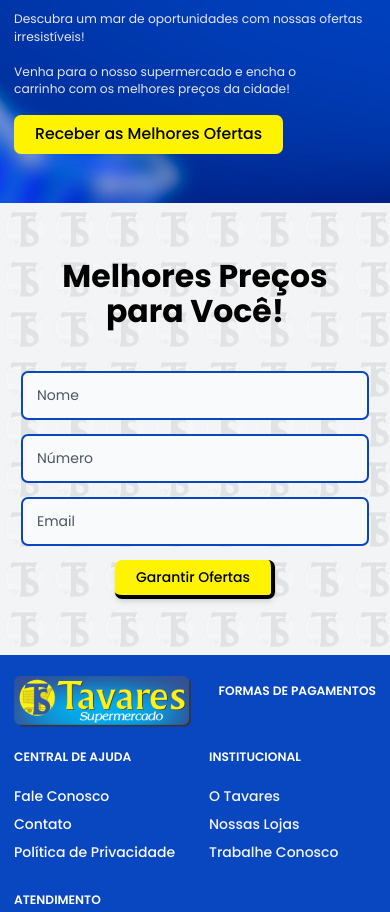
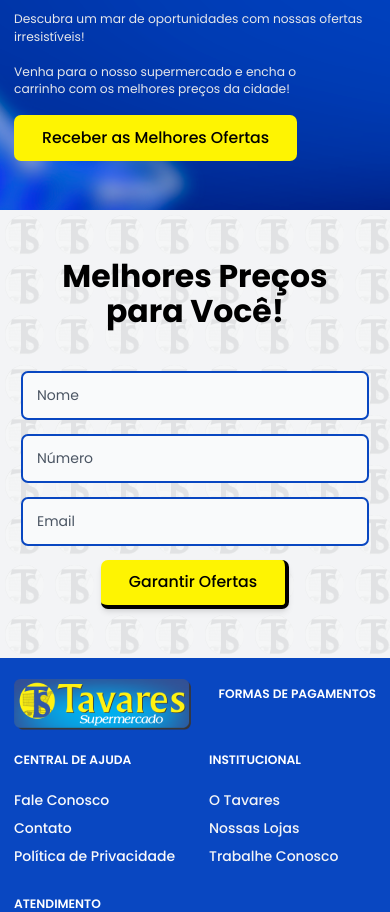
Before and after one commit to clevessonmendonca/Tavares-Supermercado, a Next.js app: page /lojas in a window 390 px wide. Shown: the part 1710-2622 px from the top of the page. Built offline with nearby package versions, Linux system fonts and the light colour scheme.

Commit message:
feat: mobile font and desktop adaptive

```diff
--- a/src/app/sobre/page.tsx
+++ b/src/app/sobre/page.tsx
@@ -25,7 +25,7 @@ export default function Sobre() {
             </svg>
           </span>
         </div>
-        <div className="bg-background pt-8 text-black">
+        <div className="pt-8 text-black">
           <div className="container mx-auto px-4">
             <h1 className="mb-4 text-center text-2xl font-bold">
               Sobre o Tavares Supermercado
@@ -90,7 +90,7 @@ export default function Sobre() {
             </div>
           </div>
           <div className="bg-secondary text-primary -mb-7 pt-2 pb-12 mt-12">
-            <p className="mx-auto my-8 max-w-xl text-center text-lg font-medium">
+            <p className="mx-auto my-8 max-w-xl px-4 text-center text-lg font-medium">
               Agradecemos por fazer parte da nossa história e por confiar em nós
               para suas compras diárias. Estamos comprometidos em continuar
               crescendo e servindo nossa comunidade da melhor maneira possível.
--- a/src/components/AdOffers.tsx
+++ b/src/components/AdOffers.tsx
@@ -24,7 +24,7 @@ export const AdOffers = () => {
         <motion.button
           whileHover={{ scale: 1.1 }}
           whileTap={{ scale: 0.9 }}
-          className="rounded-lg bg-secondary px-6 py-2 text-lg font-medium hover:scale-105 hover:brightness-90"
+          className="rounded-lg bg-secondary px-8 py-3 text-lg font-medium hover:scale-105 hover:brightness-90"
         >
           Receber as Melhores Ofertas
         </motion.button>
--- a/src/components/Carousel.tsx
+++ b/src/components/Carousel.tsx
@@ -39,8 +39,8 @@ const Carousel = () => {
       <div className="swiper-container relative w-full">
         <div className="swiper-wrapper">
           {banners.map((banner) => (
-            <div className="swiper-slide max-w-full">
-              <div key={banner.path} className="swiper-slide max-w-full">
+            <div key={banner.path} className="swiper-slide max-w-full">
+              <div className="swiper-slide max-w-full">
                 <Image
                   src={banner.path}
                   alt={banner.title}
--- a/src/components/Contact.tsx
+++ b/src/components/Contact.tsx
@@ -34,7 +34,7 @@ export const Contact = () => {
   return (
     <section
       id="contato"
-      className="flex items-center justify-center bg-gray-100 bg-background px-6 py-16 md:py-32"
+      className="flex items-center justify-center bg-gray-100 bg-background px-6 py-14 md:py-14"
     >
       <motion.div
         initial={{ opacity: 0 }}
@@ -75,7 +75,7 @@ export const Contact = () => {
             whileHover={{ scale: 1.1 }}
             whileTap={{ scale: 0.9 }}
             transition={{ type: "spring", stiffness: 200, damping: 10 }}
-            className="mx-auto rounded-lg border-b-4 border-r-4 border-black bg-secondary px-6 py-2 font-medium shadow-md"
+            className="mx-auto rounded-lg border-b-4 border-r-4 border-black bg-secondary px-8 py-3 text-lg font-medium shadow-md"
           >
             Garantir Ofertas
           </motion.button>
--- a/src/components/Offers.tsx
+++ b/src/components/Offers.tsx
@@ -52,7 +52,7 @@ export const Offers = () => {
         >
           <Link
             href={"/"}
-            className="rounded-md bg-radial-tavares px-6 py-2 font-medium text-white shadow-md transition-all hover:brightness-125"
+            className="rounded-md bg-radial-tavares px-6 py-2 font-medium text-lg md:text-base text-white shadow-md transition-all hover:brightness-125"
           >
             Receber Todas as Ofertas
           </Link>
@@ -61,7 +61,7 @@ export const Offers = () => {
         <motion.span whileHover={{ scale: 1.1 }} whileTap={{ scale: 0.9 }}>
           <Link
             href={"/ofertas"}
-            className="rounded-md border-[1px] border-primary px-6 py-2 shadow-md transition-all hover:brightness-125"
+            className="rounded-md border-[1px] border-primary px-6 py-2 text-lg md:text-base shadow-md transition-all hover:brightness-125"
           >
             Ver mais
           </Link>
```
Also changed, not shown: 1 other file (tests, documents, lock files or other folders).
